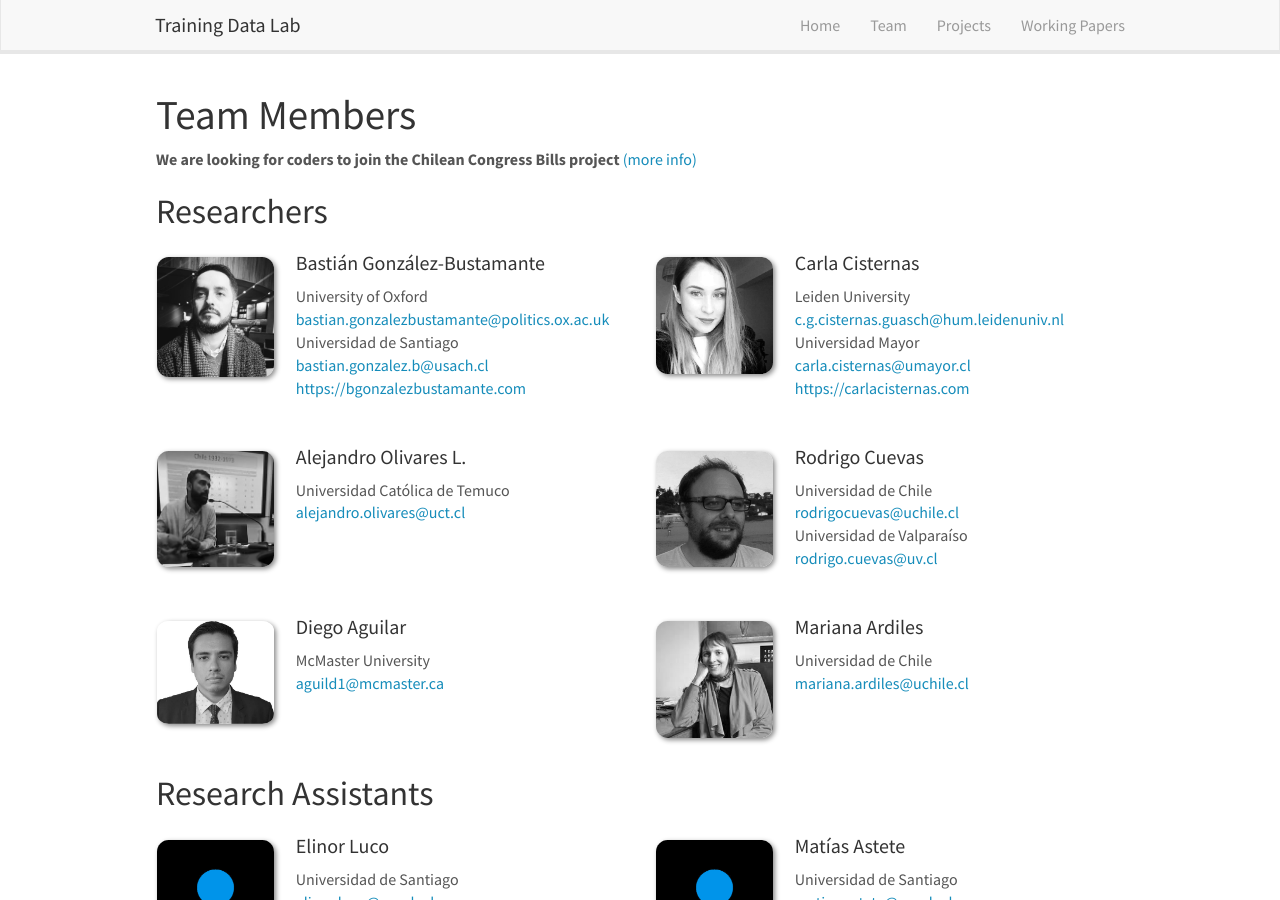
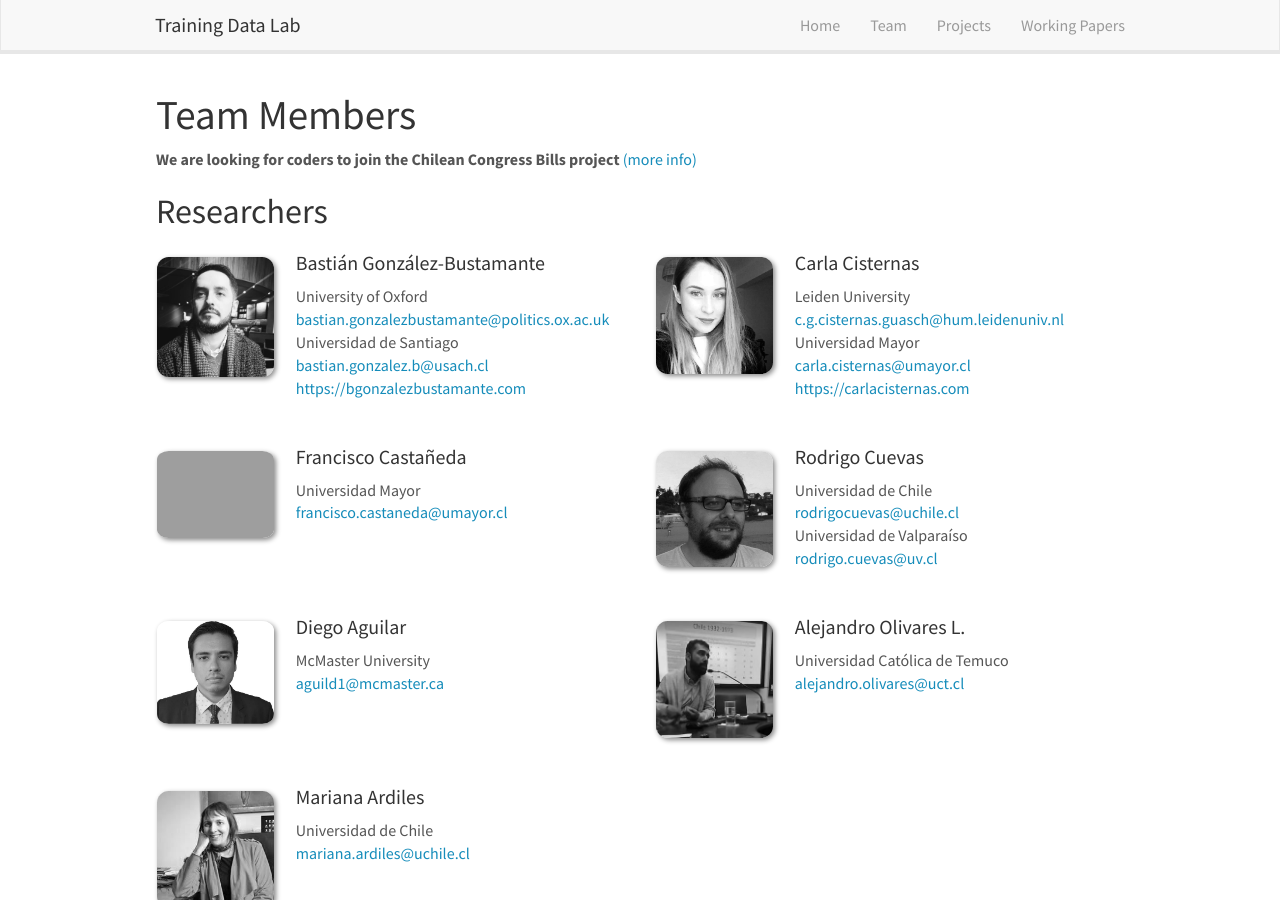
Before and after one commit to training-datalab/old-training-datalab.com, a Jekyll site: the page built from _pages/team.md, in a window 1280 px wide and 900 px high. Built offline with Jekyll 4.4.1, drawn with Linux system fonts in a browser that asks for light colours; nearby versions of some CDN libraries.

Commit message:
Update researchers.yml

```diff
--- a/_data/researchers.yml
+++ b/_data/researchers.yml
@@ -14,10 +14,10 @@
   info3: <a href="mailto:carla.cisternas@umayor.cl">carla.cisternas@umayor.cl</a>
   website: <a href="https://carlacisternas.com/" target="_blank">https://carlacisternas.com</a>
 
-- name: Alejandro Olivares L.
-  photo: aolivares.jpg
-  info1: Universidad Católica de Temuco
-  email: alejandro.olivares@uct.cl
+- name: Francisco Castañeda
+  photo: fcastaneda.jpg
+  info1: Universidad Mayor
+  email: francisco.castaneda@umayor.cl
   info2:
   info3:
   website:
@@ -38,6 +38,14 @@
   info3:
   website:
 
+- name: Alejandro Olivares L.
+  photo: aolivares.jpg
+  info1: Universidad Católica de Temuco
+  email: alejandro.olivares@uct.cl
+  info2:
+  info3:
+  website:
+
 - name: Mariana Ardiles
   photo: mardiles.jpg
   info1: Universidad de Chile
```
